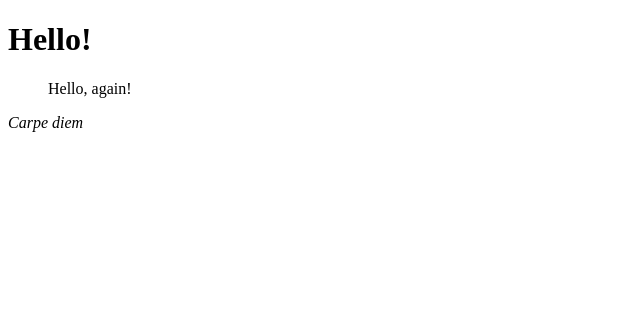
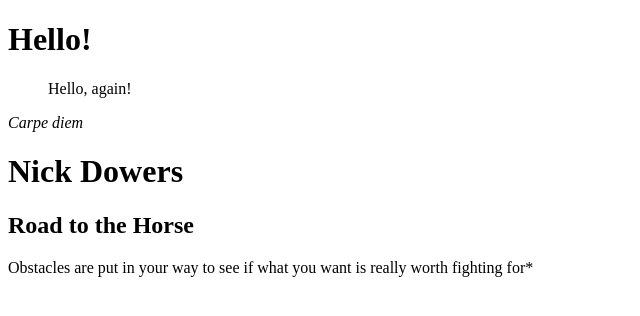
Before and after one commit to jenxll/My-First-Website, a plain HTML site: page index.html in a window 1280 px wide. Shown: the whole page, without its empty margins (0-640 px from the left). Drawn offline with Linux system fonts and the light colour scheme.

Commit message:
added quote

```diff
--- a/index.html
+++ b/index.html
@@ -11,4 +11,12 @@
     <blockquote>Hello, again!</blockquote>
     <i>Carpe diem</i>
   </body>
+  <body>
+    <h1>Nick Dowers</h1>
+    <h2>Road to the Horse</h2>
+    <p>
+      Obstacles are put in your way to see if what you want is really worth
+      fighting for*
+    </p>
+  </body>
 </html>
```
